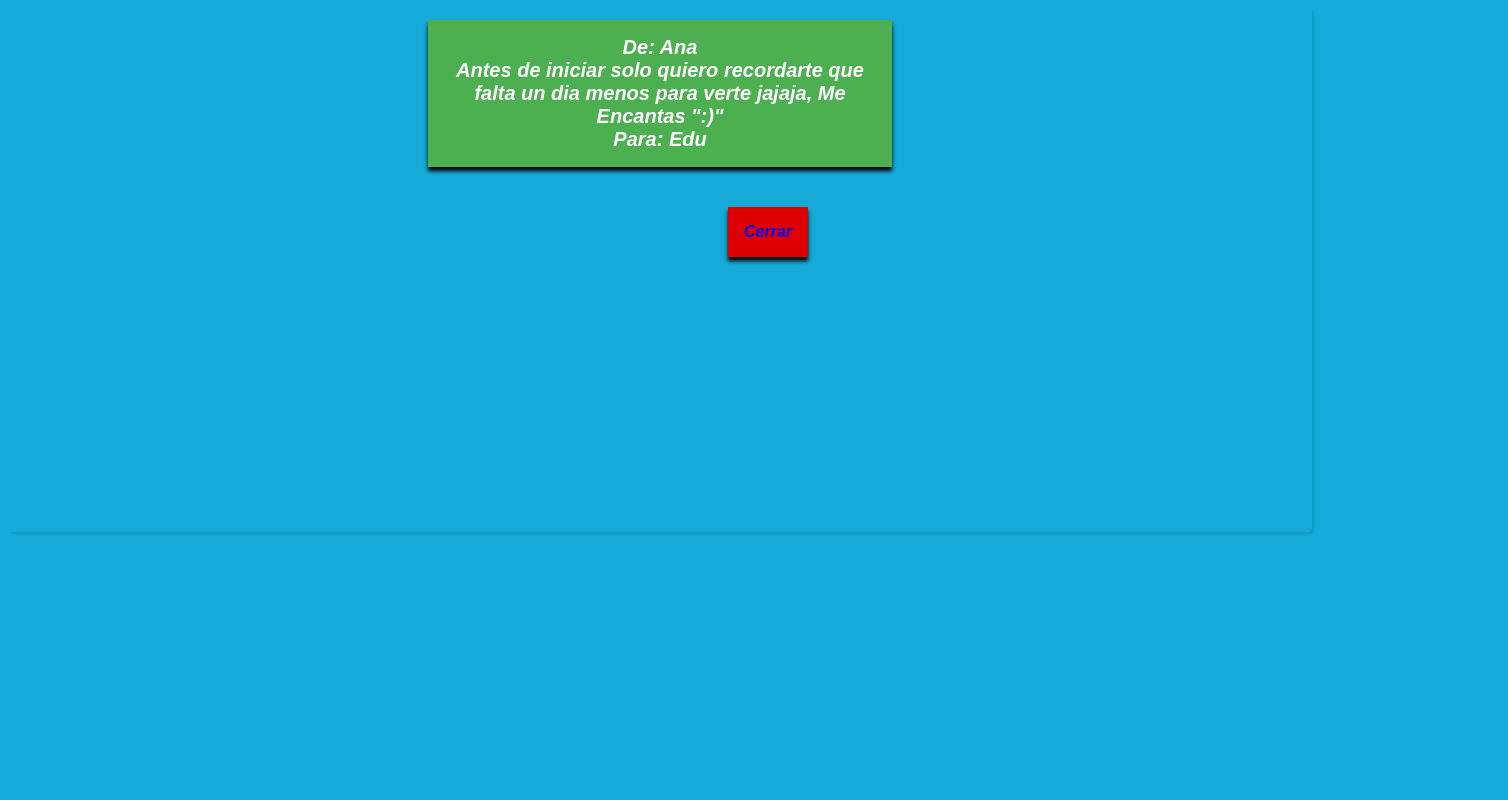
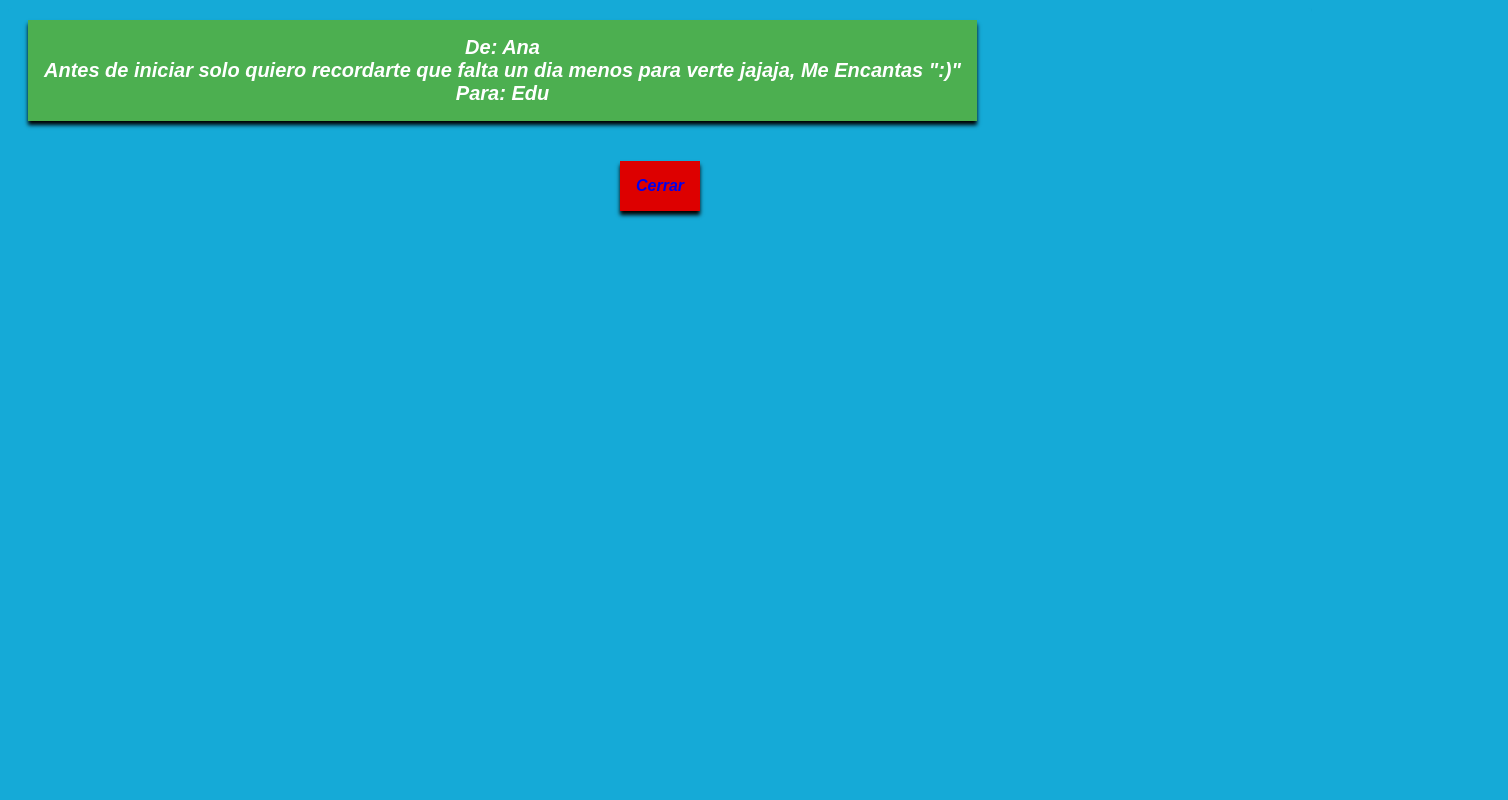
Before and after one commit to AnayiberCC/practica, a plain HTML site: page Edu1.html in a window 1280 px wide. Shown: the top 800 px of the page, 1508 px wide, since content can reach past the window. Drawn offline with Linux system fonts and the light colour scheme.

Commit message:
Update Edu.css

```diff
--- a/Edu.css
+++ b/Edu.css
@@ -17,7 +17,7 @@ body{
 }
 
 .img {
-    margin: 0px 600px;
+    margin: 0 600px;
 }
 img {
     margin-left: 50px;
@@ -28,8 +28,9 @@ a{
 }
 .box{
     background-color: #15aad7;
+    background-size: cover;
     width: 100%;
-    height: 500px;
+    height: 1000px;
     padding: 12px 20px;
     border-radius: 4px;
     box-shadow: 2px 2px 2px rgba(0, 0, 0, 0.1);
@@ -38,13 +39,15 @@ a{
 .mensaje {
     background-color: #4caf50;
     color: white;
+    min-width: auto;
+
     padding: 16px;
     font-size: 20px;
     font-weight: bold;
     font-style: italic;
     border: none;
     cursor: pointer;
-    margin: 0px 400px;
+    margin: 0px auto;
     box-shadow: 0px 4px 4px rgba(0,0,0.2);
 }
 
@@ -58,8 +61,12 @@ a{
     border: none;
     cursor: pointer;
     font-style: italic;
-    margin: 40px 700px;
+    margin: 40px auto;
+    margin-bottom: auto;
     box-shadow: 0px 4px 4px rgba(0,0,0.2);
+    display: flex;
+    justify-content: center; /* Centra horizontalmente en el eje principal */
+    align-items: center; /* Centra verticalmente en el eje transversal (opcional) */
 }
 
 .pregunta{
@@ -144,6 +151,7 @@ a{
     padding: 12px 20px;
     border-radius: 4px;
     box-shadow: 2px 2px 2px rgba(0, 0, 0, 0.1);
+    background-image: url('https://pixabay.com/vectors/love-letter-letter-post-paper-plane-7903991/');
 }
 
 p{
@@ -154,7 +162,7 @@ p{
     color: rgb(10, 10, 10);
     text-align: center;
     text-indent: 15px;
-    line-height: 1.7;
+    line-height: 1.7; /*para espacio de interlineado*/
     word-spacing: 10px;
     text-shadow: 5px 2px 2px rgba(0, 0, 0, 0.5);
 }
```
